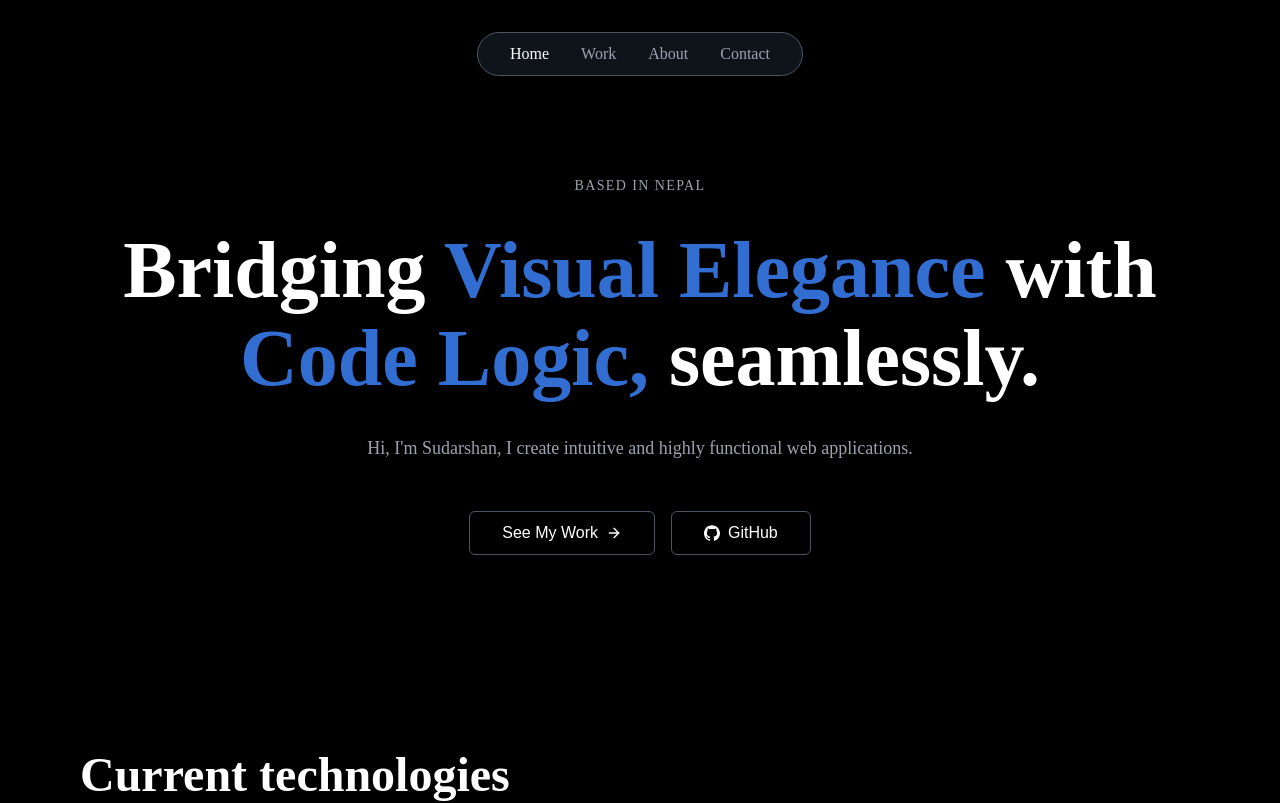
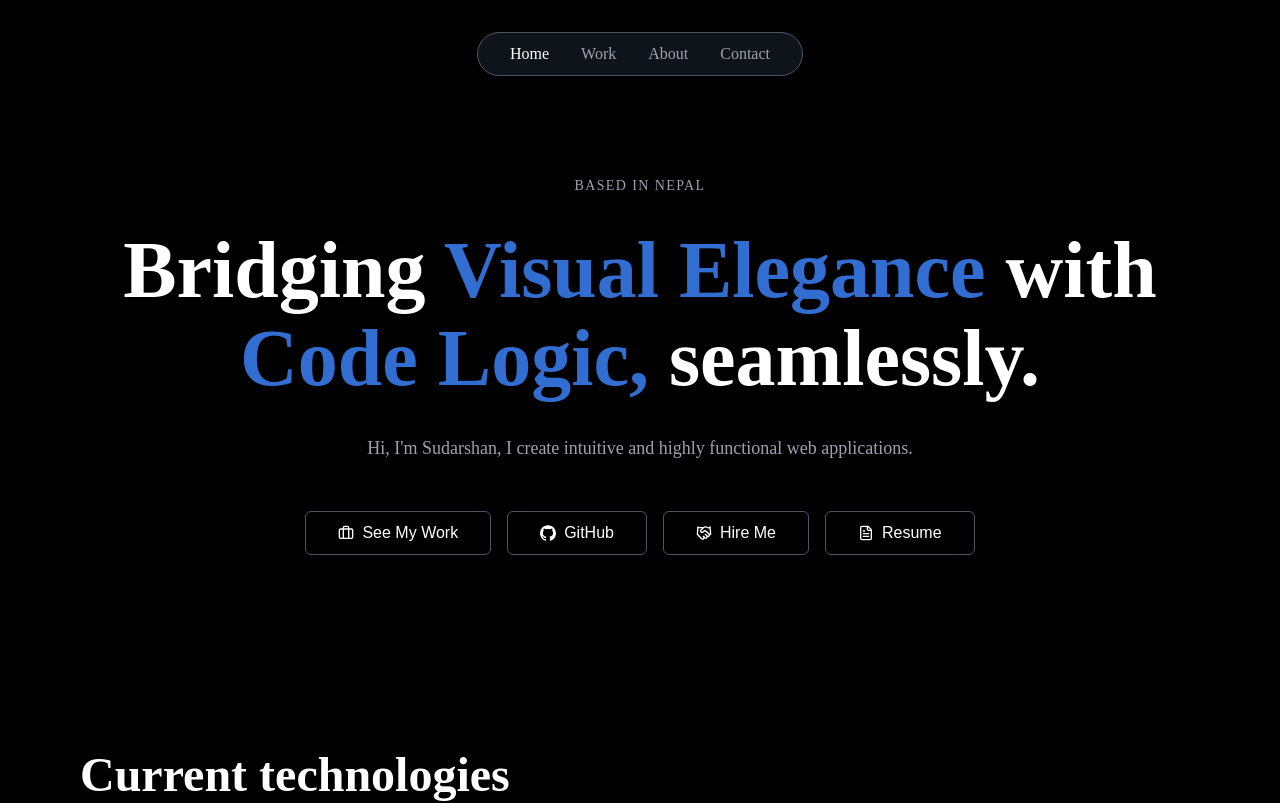
Before and after one commit to lynx-fx/Portfolio, a React (Vite) app: page / in a window 1280 px wide. Shown: the top 803 px of the page. Built offline with nearby package versions, Linux system fonts and the light colour scheme.

Commit message:
feat: added resume and hire me button

```diff
--- a/src/components/Landing.jsx
+++ b/src/components/Landing.jsx
@@ -1,6 +1,6 @@
 "use client";
 import { useState, useEffect, useRef } from "react";
-import { ArrowRight, ChevronLeft, ChevronRight, Cloud } from "lucide-react";
+import { ChevronLeft, ChevronRight, Cloud, FileText, Briefcase, Handshake } from "lucide-react";
 import {
   SiJavascript,
   SiTypescript,
@@ -443,8 +443,8 @@ export default function LandingPage() {
         >
           <a href="#work">
             <button className="btn btn-outline btn-with-icon">
+              <Briefcase className="btn-icon-left" />
               <span>See My Work</span>
-              <ArrowRight className="btn-icon-right" />
             </button>
           </a>
           <a
@@ -455,6 +455,23 @@ export default function LandingPage() {
             <button className="btn btn-outline btn-with-icon">
               <SiGithub className="btn-icon-left" />
               <span>GitHub</span>
+            </button>
+          </a>
+          <a href="https://www.upwork.com/freelancers/~017780a7917428d03f?mp_source=share"
+          target="_blank">
+            <button className="btn btn-outline btn-with-icon">
+              <Handshake className="btn-icon-left" />
+              <span>Hire Me</span>
+            </button>
+          </a>
+          <a
+            href="/Sudarshan-Gharti.pdf"
+            target="_blank"
+            rel="noopener noreferrer"
+          >
+            <button className="btn btn-outline btn-with-icon">
+              <FileText className="btn-icon-left" />
+              <span>Resume</span>
             </button>
           </a>
         </div>
@@ -645,7 +662,7 @@ export default function LandingPage() {
             Like what you see? Reach out{" "}
             <span className="contact-accent">via email</span> to collaborate!
           </h2>
-          <a href="mailto:anupbhujel07@gmail.com">
+          <a href="mailto:info@gharti-sudarshan.com.np">
             <button className="btn btn-outline contact-btn">
               <span>Mail Now</span>
             </button>
--- a/src/styles/landing.css
+++ b/src/styles/landing.css
@@ -643,7 +643,7 @@ img {
   transform: scale(1.05);
 }
 .contact-accent::after {
-  content: "anupbhujel07@gmail.com";
+  content: "info@gharti-sudarshan.com.np";
   position: absolute;
   bottom: 100%;
   left: 50%;
```
Also changed, not shown: 1 other file (tests, documents, lock files or other folders).
